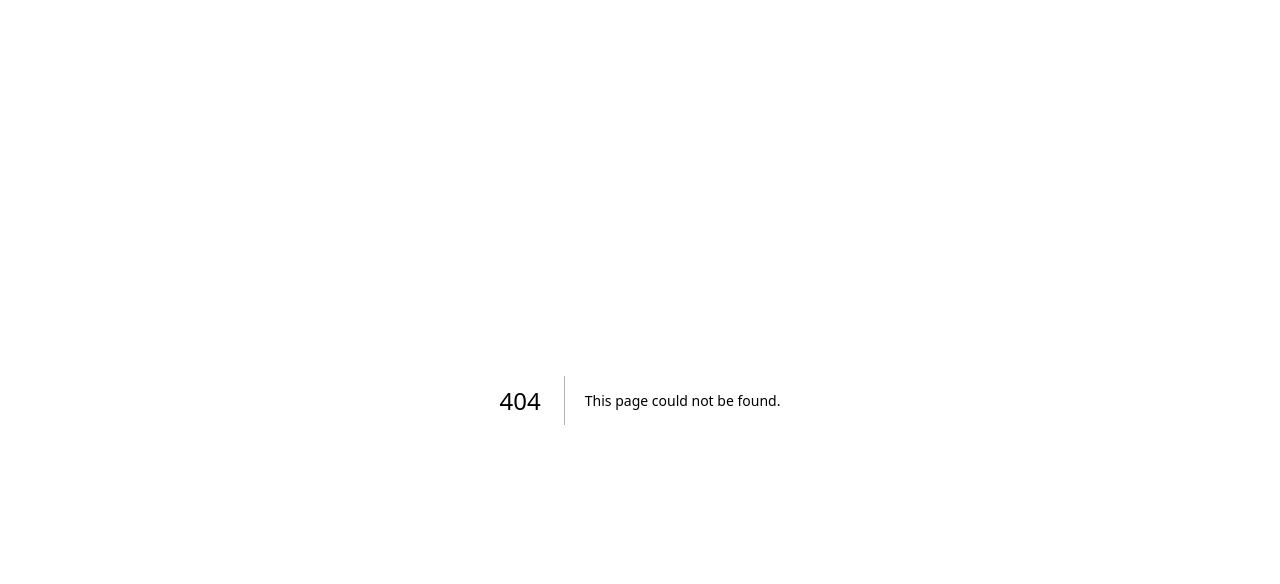
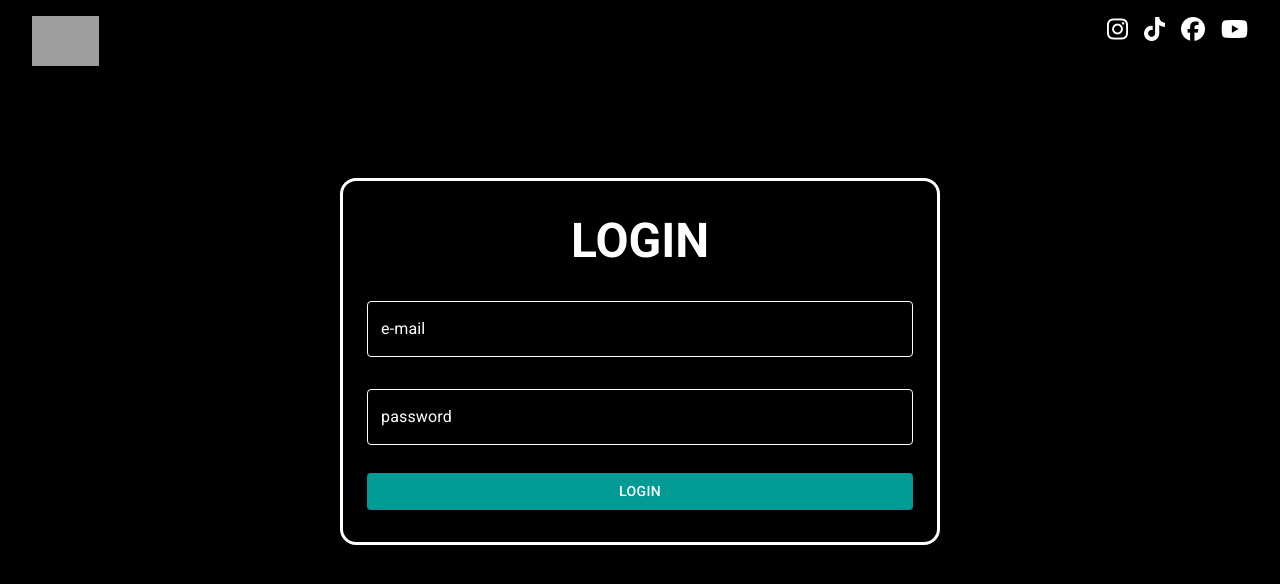
Before and after one commit to astro-yk/courses-app, a Next.js app: page /login in a window 1280 px wide. Before the commit this address had no page. Shown: the top 584 px of the page. Built offline with nearby package versions, Linux system fonts and the light colour scheme; grey boxes are pictures that could not be loaded.

Commit message:
login page in progress

```diff
--- /dev/null
+++ b/components/Header.js
@@ -0,0 +1,27 @@
+import { Box } from '@mui/material';
+import styles from '../styles/Cheese.module.css';
+import Head from 'next/head';
+import React from "react";
+
+
+
+export default function Header() {
+  return (
+    <div className={styles.container}>
+      <Head>
+        <title>CCI - Home</title>
+        <link rel="icon" href="/favicon.ico" />
+      </Head>
+
+      <header className={styles.header}>
+        <img src="/logo.png" alt="CCI Logo" className={styles.logo} />
+        <nav className={styles.nav}>
+          <a href="#" className={styles.navLink}><i className="fab fa-instagram"></i></a>
+          <a href="#" className={styles.navLink}><i className="fab fa-tiktok"></i></a>
+          <a href="#" className={styles.navLink}><i className="fab fa-facebook"></i></a>
+          <a href="#" className={styles.navLink}><i className="fab fa-youtube"></i></a>
+        </nav>
+      </header>
+    </div>
+  )
+}
--- /dev/null
+++ b/pages/login.js
@@ -0,0 +1,66 @@
+import { Box, Grid, Stack, Typography, Button, Container, TextField, Alert } from "@mui/material";
+import { useState } from "react";
+import { backend_url } from "../utils/constants";
+import Header from "@/components/Header";
+import { useRouter } from "next/router";
+
+function email_login(email, password, setErrorMessages, setSuccessMessages, router) {
+  fetch(`${backend_url}/coursesapp/login/email-password/`, {
+    method: 'POST',
+    headers: {
+      'Content-Type': 'application/json',
+      "Accept": "application/json",
+    },
+    body: JSON.stringify({ email: email, password: password }),
+
+  }).then(response => response.status === 201 ? handleRegistration(response, setSuccessMessages, router) : handleFailedLogin(response, setErrorMessages))
+}
+
+async function handleLogin(response, setSuccessMessages, router) {
+  console.log("sigma")
+}
+
+async function handleFailedLogin(response, setErrorMessages, router) {
+  let response_json = await response.json();
+  console.log(response_json);
+}
+
+export default function Login() {
+  const [email, setEmail] = useState("");
+  const [password, setPassword] = useState("");
+
+  const [errorMessages, setErrorMessages] = useState([]);
+  const [successMessages, setSuccessMessages] = useState([]);
+
+  const router = useRouter();
+
+  return (
+    <Box component="div">
+      <Header />
+      <Container maxWidth="sm" sx={{ marginTop: "5em", paddingBlock: "2em", border: "3px solid #FFFFFF", borderRadius: "1em" }}>
+        <Typography variant="h3" sx={{ textAlign: "center", fontWeight: 800 }}>
+          LOGIN
+        </Typography>
+
+        <TextField id="email" label="e-mail" variant="outlined" type="email" fullWidth sx={{ marginTop: "2em", fieldset: { borderColor: "white" } }} onChange={(e) => setEmail(e.target.value)} />
+        <TextField id="password" label="password" type="password" variant="outlined" fullWidth sx={{ marginTop: "2em", fieldset: { borderColor: "white" } }} onChange={(e) => setPassword(e.target.value)} />
+
+        <Button fullWidth sx={{ marginTop: "2em" }} onClick={() => email_login(email, password, setErrorMessages, setSuccessMessages, router)} variant="contained">Login</Button>
+
+      </Container>
+
+      <Container maxWidth="sm" sx={{ marginTop: "1em" }}>
+        {errorMessages.map((item, index) => (
+          <Alert severity="error" sx={{marginBlock: "1em"}}>
+            {item}
+          </Alert>
+        ))}
+        {successMessages.map((item, index) => (
+          <Alert severity="success" sx={{marginBlock: "1em"}}>
+            {item}
+          </Alert>
+        ))}
+      </Container>
+    </Box>
+  )
+}
--- a/styles/Cheese.module.css
+++ b/styles/Cheese.module.css
@@ -1,7 +1,6 @@
 /* styles/Cheese.module.css */
 
 .container {
-  min-height: 100vh;
   padding: 0 2rem;
   background-color: #000; /* Background color for contrast */
   color: #fff;
```
Also changed, not shown: pages/register.js (+4 -3 lines), pages/test.js (+7 -14 lines).
